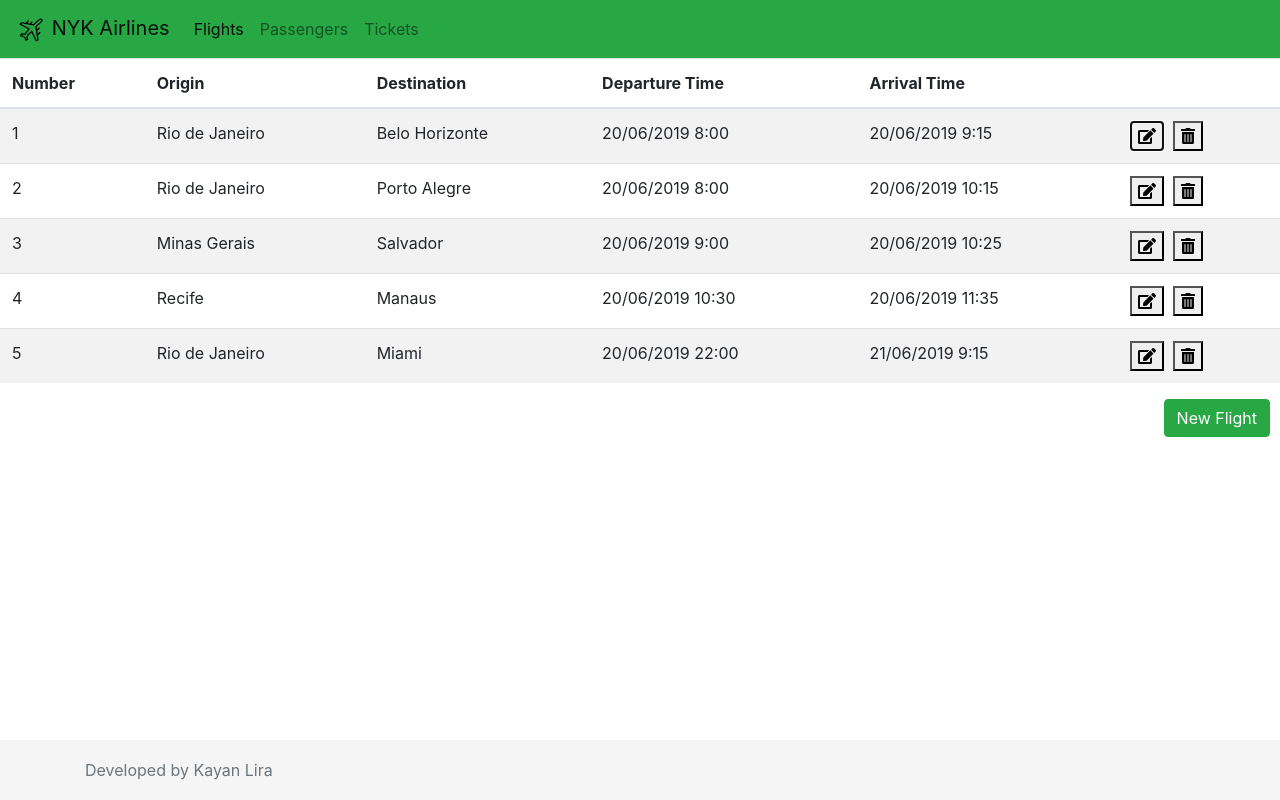
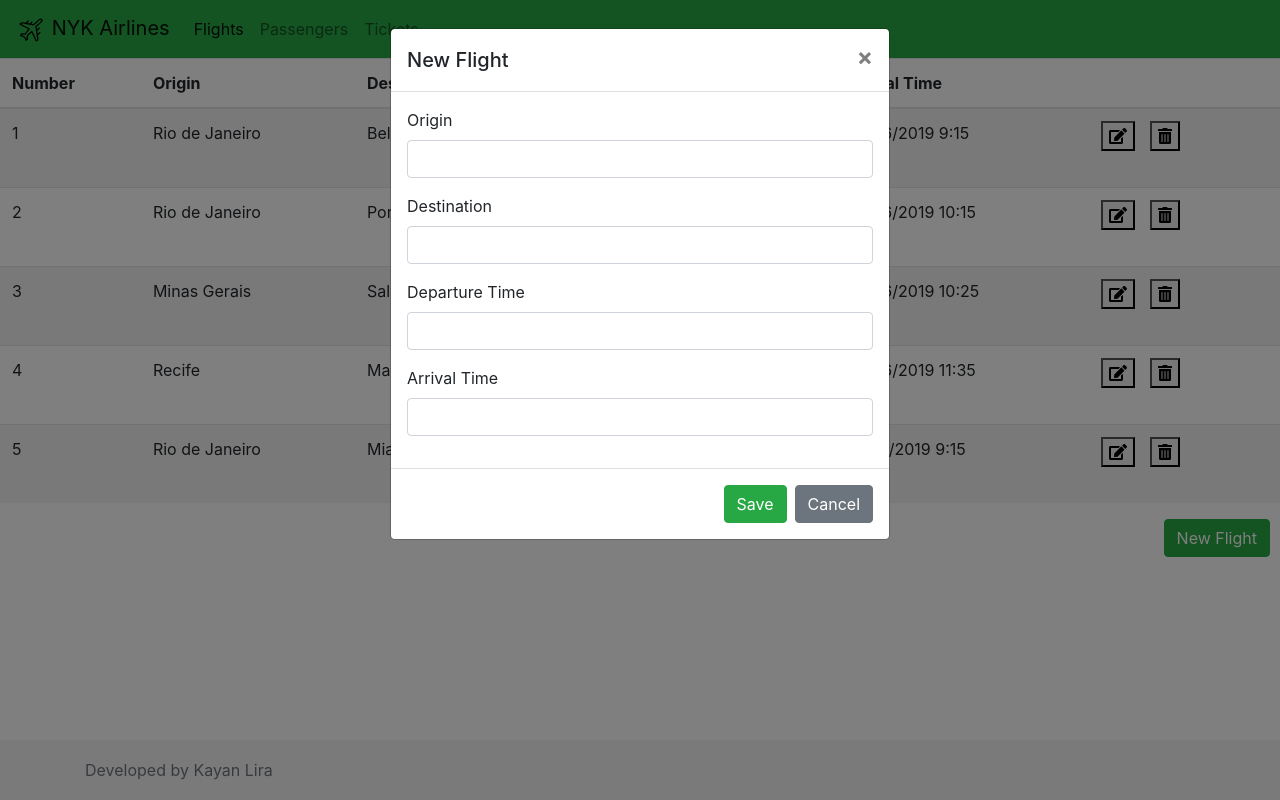
Before and after one commit to kbrandaolira/juryvox-test, a React (Create React App) app in the folder flight-project/: page / in a window 1280 px wide. Both pictures are taken after a click on the button 1147 px from the left and 135 px from the top of the page. Built offline with nearby package versions, Linux system fonts and the light colour scheme; no server answers; data requests are answered from the project's data file; the HTML template or start-up script is replaced by a standard one.

Commit message:
Criar Ação de Editar Voos #21

```diff
--- a/flight-project/src/App.js
+++ b/flight-project/src/App.js
@@ -17,11 +17,11 @@ class App extends Component {
   }
 
   render(){
-    return  <body className="App">
+    return  <div className="App">
               <Header/>
               <Routes name={this.state.appName}/>
               <Footer/>
-            </body>
+            </div>
   }
 
 }
--- a/flight-project/src/Flights/FlightSelect/FlightSelect.js
+++ b/flight-project/src/Flights/FlightSelect/FlightSelect.js
@@ -35,7 +35,7 @@ class FlightSelect extends React.Component {
         const { error, isLoaded, flights } = this.state;
         return (
             <div class="form-group">
-                <label for="flights">Flight</label>
+                <label htmlFor="flights">Flight</label>
                 <select name="flights" class="form-control" id="flights">
                     <option value="">Select</option>
                     {flights.map(flight => (
--- a/flight-project/src/Flights/FlightUpdate/FlightUpdate.js
+++ b/flight-project/src/Flights/FlightUpdate/FlightUpdate.js
@@ -2,15 +2,36 @@ import React from 'react';
 import { Button, Modal, ModalHeader, ModalBody, ModalFooter } from 'reactstrap';
 import { properties } from '../../properties';
 import $ from 'jquery';
+import { FontAwesomeIcon } from '@fortawesome/react-fontawesome';
 
 class FlightUpdate extends React.Component {
   constructor(props) {
     super(props);
     this.state = {
-      modal: false
+      modal: false,
+      flight: null
     };
 
     this.toggle = this.toggle.bind(this);
+  }
+
+  componentDidMount() {
+    fetch(properties.api_url + "flights/" + this.props.flightId)
+    .then(res => res.json())
+    .then(
+        (result) => {
+            this.setState({
+                isLoaded: true,
+                flight: result
+            });
+        },
+        (error) => {
+            this.setState({
+                isLoaded: true,
+                error: error
+            });
+        }
+    )
   }
 
   toggle() {
@@ -20,27 +41,34 @@ class FlightUpdate extends React.Component {
   }
 
   render() {
+    const { error, isLoaded, flight } = this.state;
+    console.log(flight);
     return (
       <div>
-        <Button color="success new-btn" onClick={this.toggle}>{this.props.buttonLabel}</Button>
+        {
+            this.props.flightId != null ?
+            <button title="Edit" onClick={this.toggle}>{this.props.buttonLabel}</button> :
+            <Button color="success new-btn" onClick={this.toggle}>{this.props.buttonLabel}</Button>
+        }
+
         <Modal isOpen={this.state.modal} toggle={this.toggle} className={this.props.className}>
           <ModalHeader toggle={this.toggle}>New Flight</ModalHeader>
           <form id="passenger-form">
             <ModalBody>
                 <div class="form-group">
-                  <label for="origin">Origin</label>
+                  <label htmlFor="origin">Origin</label>
                   <input name="origin" maxLength="100" type="text" class="form-control" id="origin"/>
                 </div>
                 <div class="form-group">
-                  <label for="destination">Destination</label>
+                  <label htmlFor="destination">Destination</label>
                   <input name="destination" maxLength="100" type="text" class="form-control" id="destination"/>
                 </div>
                 <div class="form-group">
-                  <label for="departure">Departure Time</label>
+                  <label htmlFor="departure">Departure Time</label>
                   <input name="departure" maxLength="100" type="text" class="form-control" id="departure"/>
                 </div>
                 <div class="form-group">
-                  <label for="arrival">Arrival Time</label>
+                  <label htmlFor="arrival">Arrival Time</label>
                   <input name="arrival" maxLength="100" type="text" class="form-control" id="arrival"/>
                 </div>
             </ModalBody>
--- a/flight-project/src/Flights/Flights.js
+++ b/flight-project/src/Flights/Flights.js
@@ -66,8 +66,14 @@ class Flights extends React.Component {
                                         <td>{flight.departure_time}</td>
                                         <td>{flight.arrival_time}</td>
                                         <td>
-                                            <button title="Edit"><FontAwesomeIcon icon="edit"/></button> &nbsp;
-                                            <button title="Delete" onClick={(e)=>this.remove(flight)}><FontAwesomeIcon icon="trash-alt"/></button>
+                                            <div class="row">
+                                                <div class="col-md-3">
+                                                <FlightUpdate flightId={flight.id} buttonLabel={<FontAwesomeIcon icon="edit"/>} callBack={this.componentDidMount.bind(this)}/> &nbsp;
+                                                </div>
+                                                <div class="col-md-3">
+                                                <button title="Delete" onClick={(e)=>this.remove(flight)}><FontAwesomeIcon icon="trash-alt"/></button>
+                                                </div>
+                                            </div>
                                         </td>
                                     </tr>
                                 ))}
@@ -77,6 +83,8 @@ class Flights extends React.Component {
                 </div>
         }
     }
+
+    //<button title="Edit"><FontAwesomeIcon icon="edit"/></button> &nbsp;
 
     remove(flight){
 
--- a/flight-project/src/Header/Header.js
+++ b/flight-project/src/Header/Header.js
@@ -4,7 +4,7 @@ import '../Header/Header.css';
 const header = () => {
     return   <div>
                 <nav className="navbar navbar-expand-lg navbar-light bg-success">
-                    <a className="navbar-brand" href="#"><img class="logo" src="../../airplane.svg"/> NYK Airlines</a>
+                    <a className="navbar-brand" href="#"><img className="logo" src="../../airplane.svg"/> NYK Airlines</a>
                     <button className="navbar-toggler" type="button" data-toggle="collapse" data-target="#navbarTogglerDemo02" aria-controls="navbarTogglerDemo02" aria-expanded="false" aria-label="Toggle navigation">
                         <span className="navbar-toggler-icon"></span>
                     </button>
--- a/flight-project/src/Passengers/PassengerSelect/PassengerSelect.js
+++ b/flight-project/src/Passengers/PassengerSelect/PassengerSelect.js
@@ -35,7 +35,7 @@ class PassengerSelect extends React.Component {
         const { error, isLoaded, passengers } = this.state;
         return (
             <div class="form-group">
-                <label for="passengers">Passenger</label>
+                <label htmlFor="passengers">Passenger</label>
                 <select name="passengers" class="form-control" id="passengers">
                     <option value="">Select</option>
                     {passengers.map(passenger => (
--- a/flight-project/src/Passengers/PassengerUpdate/PassengerUpdate.js
+++ b/flight-project/src/Passengers/PassengerUpdate/PassengerUpdate.js
@@ -28,11 +28,11 @@ class PassengerUpdate extends React.Component {
           <form id="passenger-form">
             <ModalBody>
                 <div class="form-group">
-                  <label for="name">Name</label>
+                  <label htmlFor="name">Name</label>
                   <input name="name" maxLength="100" type="text" class="form-control" id="name"/>
                 </div>
                 <div class="form-group">
-                  <label for="gender">Gender</label>
+                  <label htmlFor="gender">Gender</label>
                   <select name="gender" class="form-control" id="gender">
                     <option value="">Select</option>
                     <option value="Male">Male</option>
--- a/flight-project/src/Tickets/TicketUpdate/TicketUpdate.js
+++ b/flight-project/src/Tickets/TicketUpdate/TicketUpdate.js
@@ -32,7 +32,7 @@ class TicketUpdate extends React.Component {
                 <PassengerSelect></PassengerSelect>
                 <FlightSelect></FlightSelect>
                 <div class="form-group">
-                  <label for="seat">Seat</label>
+                  <label htmlFor="seat">Seat</label>
                   <input name="seat" maxLength="10" type="text" class="form-control" id="seat"/>
                 </div>
             </ModalBody>
```
